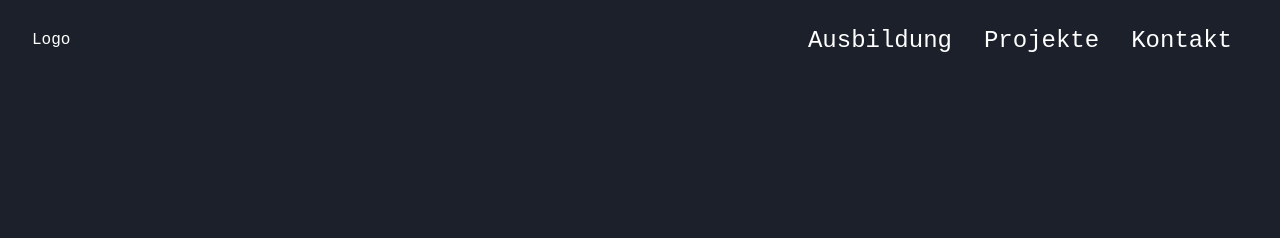
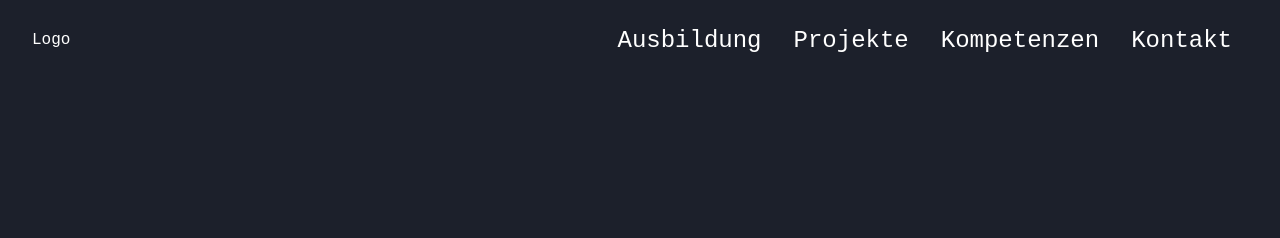
Before and after one commit to SeverinKienberger/eportfolio, a plain HTML site: page index.html in a window 1280 px wide. Shown: the top 238 px of the page. Drawn offline with Linux system fonts and the light colour scheme.

Commit message:
add competences to nav

```diff
--- a/index.html
+++ b/index.html
@@ -18,6 +18,9 @@
                     </li>
                     <li>
                         <a href=#projekte>Projekte</a>
+                    </li>
+                    <li>
+                        <a href=#kompetenzen>Kompetenzen</a>
                     </li>
                     <li onclick="toggleContactMe()">
                         Kontakt
@@ -139,7 +142,7 @@
                 </div>
             </div>
 
-            <div class="myCompetences">
+            <div class="myCompetences" id="kompetenzen">
                 <h2>Meine Kompetenzen</h2>
                 <div class="competencewrapper">
                     <div class="competenceBlock">
```
